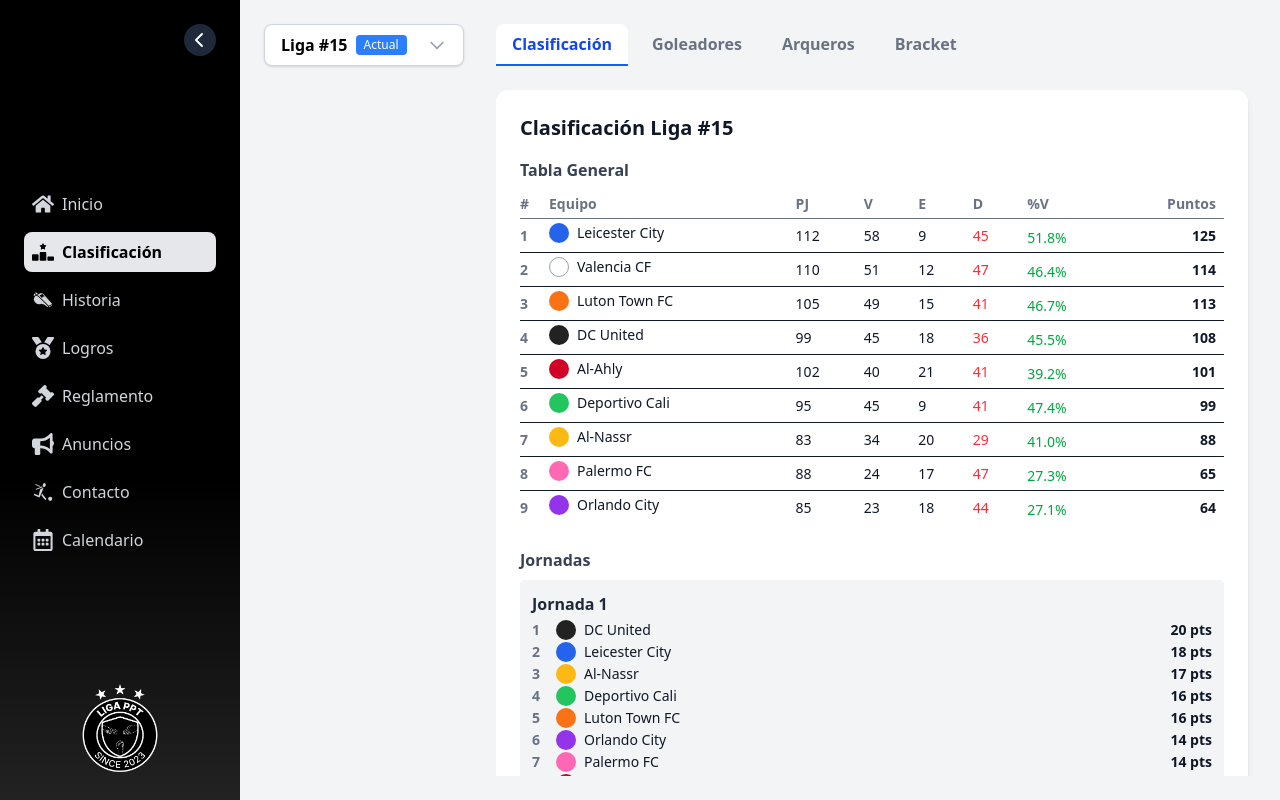
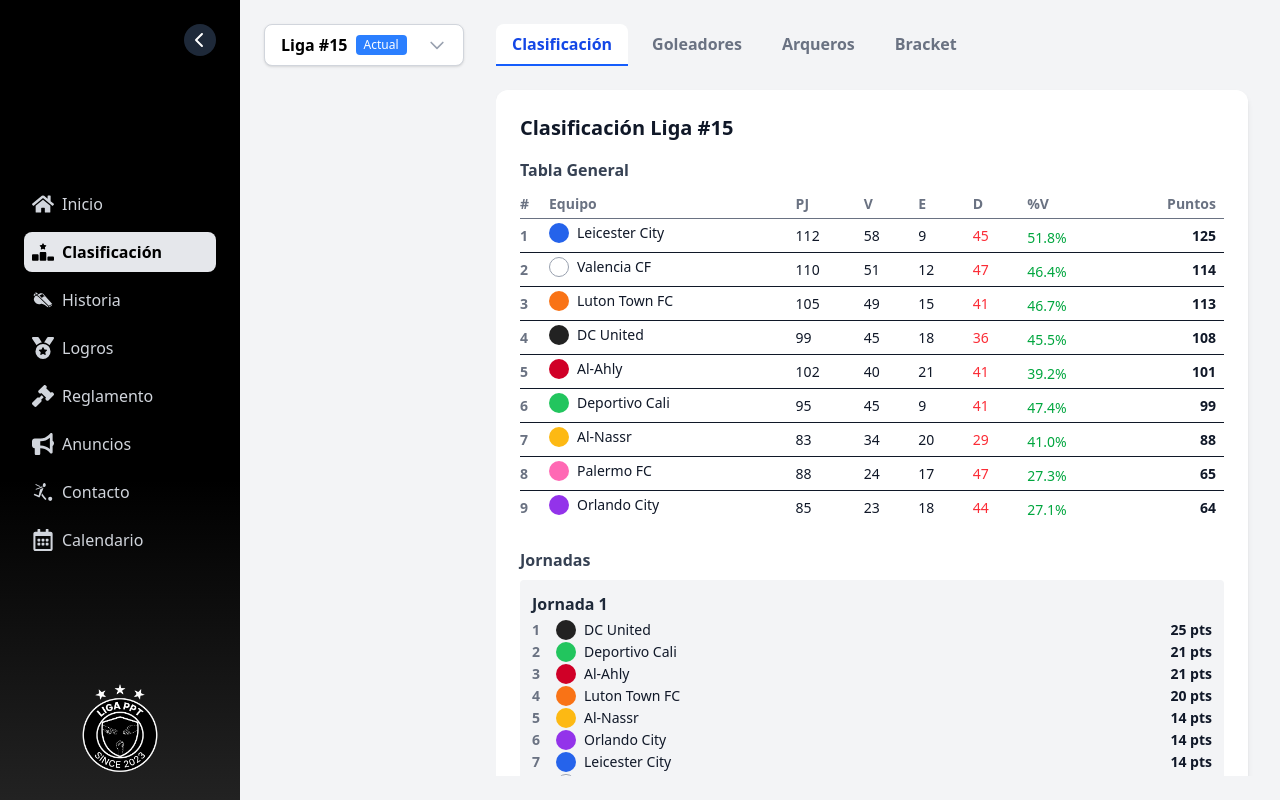
Before and after one commit to marianoamaris/liga-ppt, a React (Vite) app: page /clasificacion in a window 1280 px wide. Built offline with nearby package versions, Linux system fonts and the light colour scheme.

Commit message:
Actualizar Jornadas 1 y 2 de Liga 15 con datos correctos

```diff
--- a/src/components/Home/HomeDesktop.tsx
+++ b/src/components/Home/HomeDesktop.tsx
@@ -73,7 +73,14 @@
                     ? `${fase.charAt(0).toUpperCase() + fase.slice(1)}:`
                     : `Jornada ${jornada}:`}
                 </b>{" "}
-                {nombre}
+                {tipo === "playoff" && fase === "Cuartos de Final" ? (
+                  <div className="flex flex-col gap-1">
+                    <div>🟠 Luton Town FC vs 🟢 Deportivo Cali - Domingo 19 Oct 7:00 PM</div>
+                    <div>⚫ DC United vs 🔴 Al-Ahly - Domingo 19 Oct 8:00 PM</div>
+                  </div>
+                ) : (
+                  nombre
+                )}
               </div>
             </div>
           </div>
--- a/src/components/Home/HomeMobile.tsx
+++ b/src/components/Home/HomeMobile.tsx
@@ -9,7 +9,7 @@
 
 const HomeMobile: React.FC = () => {
   const navigate = useNavigate();
-  const { jornada, nombre, countdown, totalJornadas } = useCurrentJornada();
+  const { jornada, nombre, countdown, totalJornadas, tipo, fase } = useCurrentJornada();
 
   return (
     <div className="flex flex-col items-center justify-center w-full min-h-screen gap-4 p-2">
@@ -30,7 +30,9 @@
         </div>
         <div className="flex flex-col items-center w-full gap-2 mt-2">
           <div className="text-xs text-white/70">
-            Jornada {jornada} - Liga PPT #15:
+            {tipo === "playoff" && fase
+              ? `${fase.charAt(0).toUpperCase() + fase.slice(1)} - Liga PPT #15:`
+              : `Jornada ${jornada} - Liga PPT #15:`}
           </div>
           <div className="px-4 py-1 font-mono text-base font-extrabold text-white bg-black border-2 rounded-xl border-white/20">
             {countdown}
@@ -40,9 +42,11 @@
               Liga <b className="text-white">#15</b>
             </span>
             <span className="text-white/80">
-              Jornada{" "}
+              {tipo === "playoff" ? "Playoffs" : "Jornada"}{" "}
               <b className="text-white">
-                {jornada}/{totalJornadas}
+                {tipo === "playoff" && fase
+                  ? fase
+                  : `${jornada}/${totalJornadas}`}
               </b>
             </span>
             <span className="text-white/80">
@@ -50,7 +54,19 @@
             </span>
           </div>
           <div className="mt-1 text-xs text-center text-white/90">
-            <b>Jornada {jornada}:</b> {nombre}
+            <b>
+              {tipo === "playoff" && fase
+                ? `${fase.charAt(0).toUpperCase() + fase.slice(1)}:`
+                : `Jornada ${jornada}:`}
+            </b>{" "}
+            {tipo === "playoff" && fase === "Cuartos de Final" ? (
+              <div className="flex flex-col gap-1">
+                <div>🟠 Luton Town FC vs 🟢 Deportivo Cali - Domingo 19 Oct 7:00 PM</div>
+                <div>⚫ DC United vs 🔴 Al-Ahly - Domingo 19 Oct 8:00 PM</div>
+              </div>
+            ) : (
+              nombre
+            )}
           </div>
         </div>
       </Card>
--- a/src/components/Home/HomeTablet.tsx
+++ b/src/components/Home/HomeTablet.tsx
@@ -9,7 +9,7 @@
 
 const HomeTablet: React.FC = () => {
   const navigate = useNavigate();
-  const { jornada, nombre, countdown, totalJornadas } = useCurrentJornada();
+  const { jornada, nombre, countdown, totalJornadas, tipo, fase } = useCurrentJornada();
 
   return (
     <div className="flex flex-col items-center justify-center w-full min-h-screen gap-6 p-4">
@@ -31,7 +31,9 @@
         <div className="flex flex-col items-center w-full gap-3 mt-2">
           <div className="text-sm text-white/70">
             <div className="text-xs text-white/70">
-              Jornada {jornada} - Liga PPT #15:
+              {tipo === "playoff" && fase
+                ? `${fase.charAt(0).toUpperCase() + fase.slice(1)} - Liga PPT #15:`
+                : `Jornada ${jornada} - Liga PPT #15:`}
             </div>
           </div>
           <div className="px-6 py-2 font-mono text-lg font-extrabold text-white bg-black border-2 rounded-xl border-white/20">
@@ -42,9 +44,11 @@
               Liga <b className="text-white">#15</b>
             </span>
             <span className="text-white/80">
-              Jornada{" "}
+              {tipo === "playoff" ? "Playoffs" : "Jornada"}{" "}
               <b className="text-white">
-                {jornada}/{totalJornadas}
+                {tipo === "playoff" && fase
+                  ? fase
+                  : `${jornada}/${totalJornadas}`}
               </b>
             </span>
             <span className="text-white/80">
@@ -52,7 +56,19 @@
             </span>
           </div>
           <div className="mt-1 text-sm text-center text-white/90">
-            <b>Jornada {jornada}:</b> {nombre}
+            <b>
+              {tipo === "playoff" && fase
+                ? `${fase.charAt(0).toUpperCase() + fase.slice(1)}:`
+                : `Jornada ${jornada}:`}
+            </b>{" "}
+            {tipo === "playoff" && fase === "Cuartos de Final" ? (
+              <div className="flex flex-col gap-1">
+                <div>🟠 Luton Town FC vs 🟢 Deportivo Cali - Domingo 19 Oct 7:00 PM</div>
+                <div>⚫ DC United vs 🔴 Al-Ahly - Domingo 19 Oct 8:00 PM</div>
+              </div>
+            ) : (
+              nombre
+            )}
           </div>
         </div>
       </Card>
--- a/src/constants/DATOS_LIGAS.ts
+++ b/src/constants/DATOS_LIGAS.ts
@@ -3284,6 +3284,92 @@
       resultados: [
         {
           equipo: "DC United",
+          pj: 20,
+          v: 11,
+          e: 3,
+          d: 6,
+          puntos: 25,
+          porcentajeVictorias: 55,
+        },
+        {
+          equipo: "Deportivo Cali",
+          pj: 18,
+          v: 10,
+          e: 1,
+          d: 7,
+          puntos: 21,
+          porcentajeVictorias: 56,
+        },
+        {
+          equipo: "Al-Ahly",
+          pj: 18,
+          v: 9,
+          e: 3,
+          d: 6,
+          puntos: 21,
+          porcentajeVictorias: 50,
+        },
+        {
+          equipo: "Luton Town FC",
+          pj: 17,
+          v: 9,
+          e: 2,
+          d: 6,
+          puntos: 20,
+          porcentajeVictorias: 53,
+        },
+        {
+          equipo: "Al-Nassr",
+          pj: 15,
+          v: 6,
+          e: 2,
+          d: 7,
+          puntos: 14,
+          porcentajeVictorias: 40,
+        },
+        {
+          equipo: "Orlando City",
+          pj: 16,
+          v: 6,
+          e: 2,
+          d: 8,
+          puntos: 14,
+          porcentajeVictorias: 38,
+        },
+        {
+          equipo: "Leicester City",
+          pj: 17,
+          v: 6,
+          e: 2,
+          d: 9,
+          puntos: 14,
+          porcentajeVictorias: 35,
+        },
+        {
+          equipo: "Valencia CF",
+          pj: 16,
+          v: 4,
+          e: 2,
+          d: 10,
+          puntos: 10,
+          porcentajeVictorias: 25,
+        },
+        {
+          equipo: "Palermo FC",
+          pj: 13,
+          v: 4,
+          e: 0,
+          d: 9,
+          puntos: 8,
+          porcentajeVictorias: 31,
+        },
+      ],
+    },
+    {
+      nombre: "Jornada 2",
+      resultados: [
+        {
+          equipo: "DC United",
           pj: 17,
           v: 8,
           e: 4,
@@ -3361,92 +3447,6 @@
           e: 3,
           d: 4,
           puntos: 7,
-          porcentajeVictorias: 22,
-        },
-      ],
-    },
-    {
-      nombre: "Jornada 2",
-      resultados: [
-        {
-          equipo: "Luton Town FC",
-          pj: 23,
-          v: 16,
-          e: 1,
-          d: 6,
-          puntos: 33,
-          porcentajeVictorias: 70,
-        },
-        {
-          equipo: "Leicester City",
-          pj: 22,
-          v: 14,
-          e: 0,
-          d: 8,
-          puntos: 28,
-          porcentajeVictorias: 64,
-        },
-        {
-          equipo: "Al-Ahly",
-          pj: 22,
-          v: 10,
-          e: 2,
-          d: 10,
-          puntos: 22,
-          porcentajeVictorias: 45,
-        },
-        {
-          equipo: "Al-Nassr",
-          pj: 16,
-          v: 9,
-          e: 1,
-          d: 6,
-          puntos: 19,
-          porcentajeVictorias: 56,
-        },
-        {
-          equipo: "Valencia CF",
-          pj: 21,
-          v: 9,
-          e: 1,
-          d: 11,
-          puntos: 19,
-          porcentajeVictorias: 43,
-        },
-        {
-          equipo: "Deportivo Cali",
-          pj: 17,
-          v: 8,
-          e: 0,
-          d: 9,
-          puntos: 16,
-          porcentajeVictorias: 47,
-        },
-        {
-          equipo: "Orlando City",
-          pj: 20,
-          v: 6,
-          e: 2,
-          d: 12,
-          puntos: 14,
-          porcentajeVictorias: 30,
-        },
-        {
-          equipo: "DC United",
-          pj: 13,
-          v: 5,
-          e: 1,
-          d: 7,
-          puntos: 11,
-          porcentajeVictorias: 38,
-        },
-        {
-          equipo: "Palermo FC",
-          pj: 18,
-          v: 4,
-          e: 2,
-          d: 12,
-          puntos: 10,
           porcentajeVictorias: 22,
         },
       ],
--- a/src/utils/utilities.ts
+++ b/src/utils/utilities.ts
@@ -43,11 +43,31 @@
 
 // Fechas de las jornadas de la Liga PPT #15
 export const JORNADAS_FECHAS = [
-  { jornada: 1, fecha: new Date("2025-09-11T18:00:00"), nombre: "Jueves 11 de Septiembre - 6:00 PM" },
-  { jornada: 2, fecha: new Date("2025-09-18T18:00:00"), nombre: "Jueves 18 de Septiembre - 6:00 PM" },
-  { jornada: 3, fecha: new Date("2025-09-25T18:00:00"), nombre: "Jueves 25 de Septiembre - 6:00 PM" },
-  { jornada: 4, fecha: new Date("2025-10-02T18:00:00"), nombre: "Jueves 2 de Octubre - 6:00 PM" },
-  { jornada: 5, fecha: new Date("2025-10-09T18:00:00"), nombre: "Jueves 9 de Octubre - 6:00 PM" },
+  {
+    jornada: 1,
+    fecha: new Date("2025-09-11T18:00:00"),
+    nombre: "Jueves 11 de Septiembre - 6:00 PM",
+  },
+  {
+    jornada: 2,
+    fecha: new Date("2025-09-18T18:00:00"),
+    nombre: "Jueves 18 de Septiembre - 6:00 PM",
+  },
+  {
+    jornada: 3,
+    fecha: new Date("2025-09-25T18:00:00"),
+    nombre: "Jueves 25 de Septiembre - 6:00 PM",
+  },
+  {
+    jornada: 4,
+    fecha: new Date("2025-10-02T18:00:00"),
+    nombre: "Jueves 2 de Octubre - 6:00 PM",
+  },
+  {
+    jornada: 5,
+    fecha: new Date("2025-10-09T18:00:00"),
+    nombre: "Jueves 9 de Octubre - 6:00 PM",
+  },
   {
     jornada: 6,
     fecha: new Date("2025-10-16T18:00:00"),
@@ -60,7 +80,8 @@
   {
     fase: "Cuartos de Final",
     fecha: new Date("2025-10-19T19:00:00"),
-    nombre: "🟠 Luton Town FC vs 🟢 Deportivo Cali - Domingo 19 Oct 7:00 PM\n⚫ DC United vs 🔴 Al-Ahly - Domingo 19 Oct 8:00 PM",
+    nombre:
+      "🟠 Luton Town FC vs 🟢 Deportivo Cali - Domingo 19 Oct 7:00 PM\n⚫ DC United vs 🔴 Al-Ahly - Domingo 19 Oct 8:00 PM",
   },
   {
     fase: "semifinales",
```
